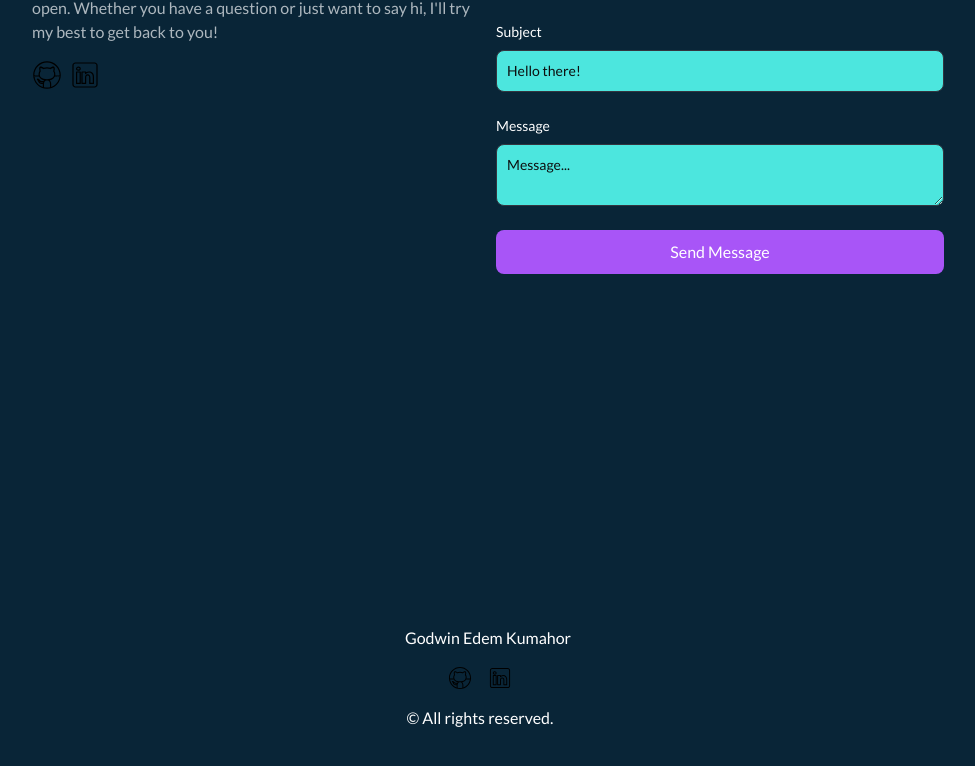
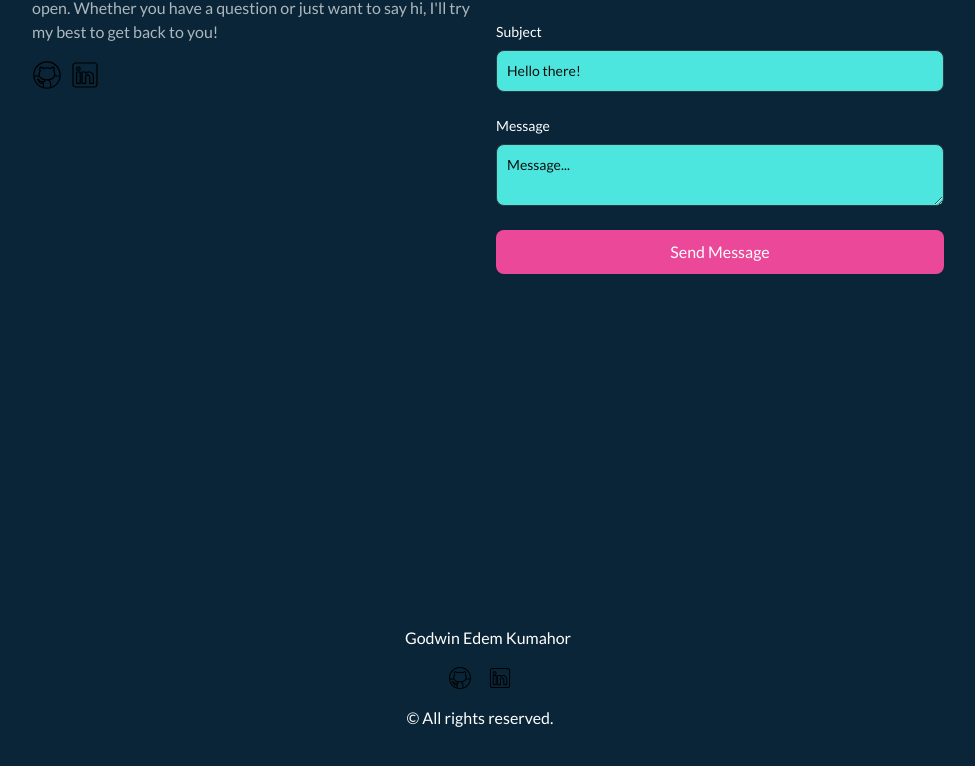
Before and after one commit to sage9705/portfolio, a Next.js app: page / in a window 1280 px wide. Shown: the part 1608-2374 px from the top of the page, without its empty margins (160-1135 px from the left). Built offline with nearby package versions, Linux system fonts and the light colour scheme.

Commit message:
Bring the form back

```diff
--- a/src/app/components/emailsection.jsx
+++ b/src/app/components/emailsection.jsx
@@ -39,6 +39,9 @@ const EmailSection = () => {
       if (result.status === "Message Sent") {
         setEmailSubmitted(true);
         e.target.reset();
+        setTimeout(() => {
+          setEmailSubmitted(false);
+        }, 3000);
       } else {
         setError("Failed to send message. Please try again.");
       }
@@ -143,7 +146,7 @@ const EmailSection = () => {
             <button
               type="submit"
               disabled={isLoading}
-              className="bg-primary-500 hover:bg-primary-600 text-white font-medium py-2.5 px-5 rounded-lg w-full"
+              className="bg-secondary-500 hover:bg-secondary-950 text-white font-medium py-2.5 px-5 rounded-lg w-full"
             >
               {isLoading ? "Sending..." : "Send Message"}
             </button>
```
